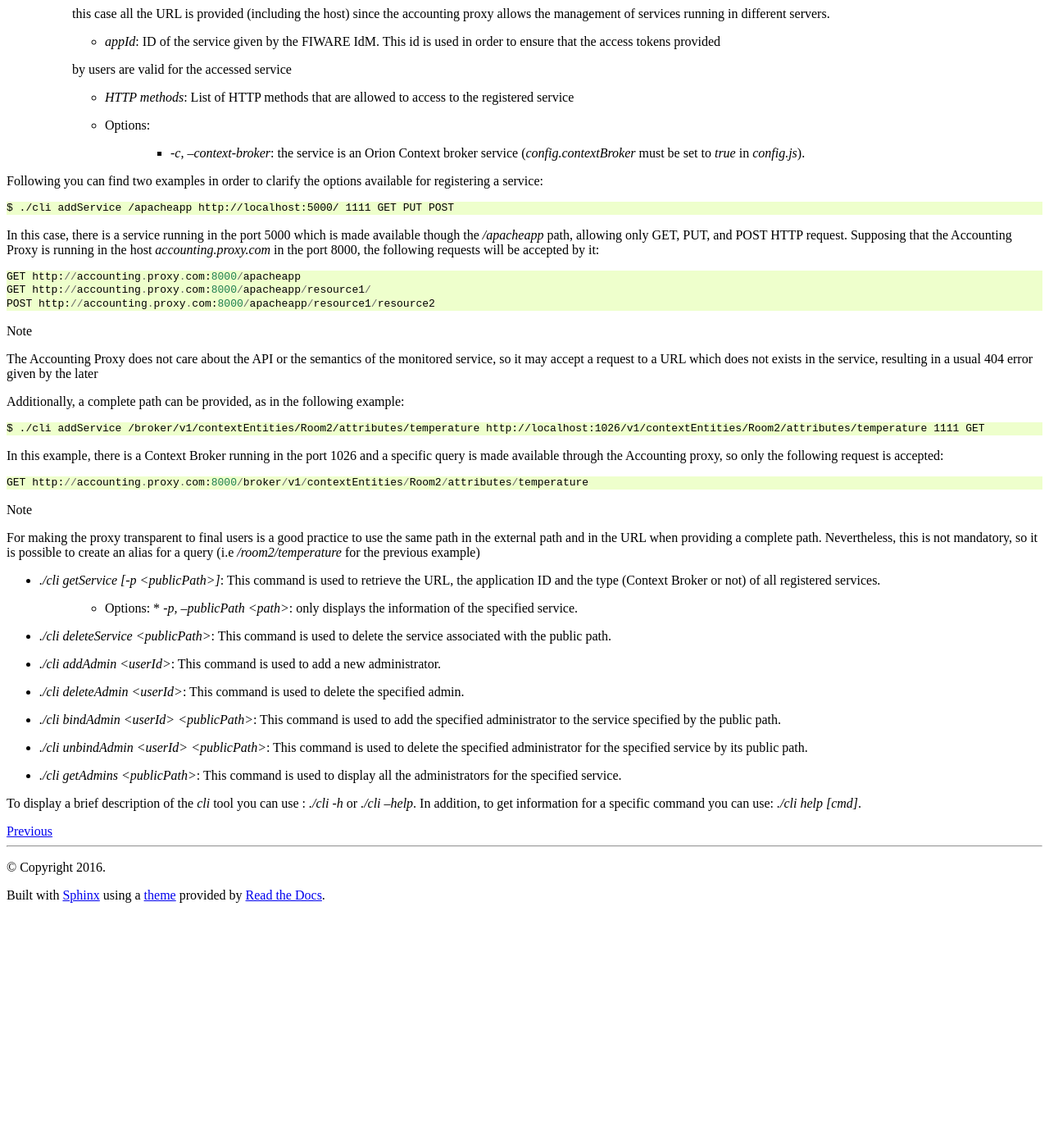
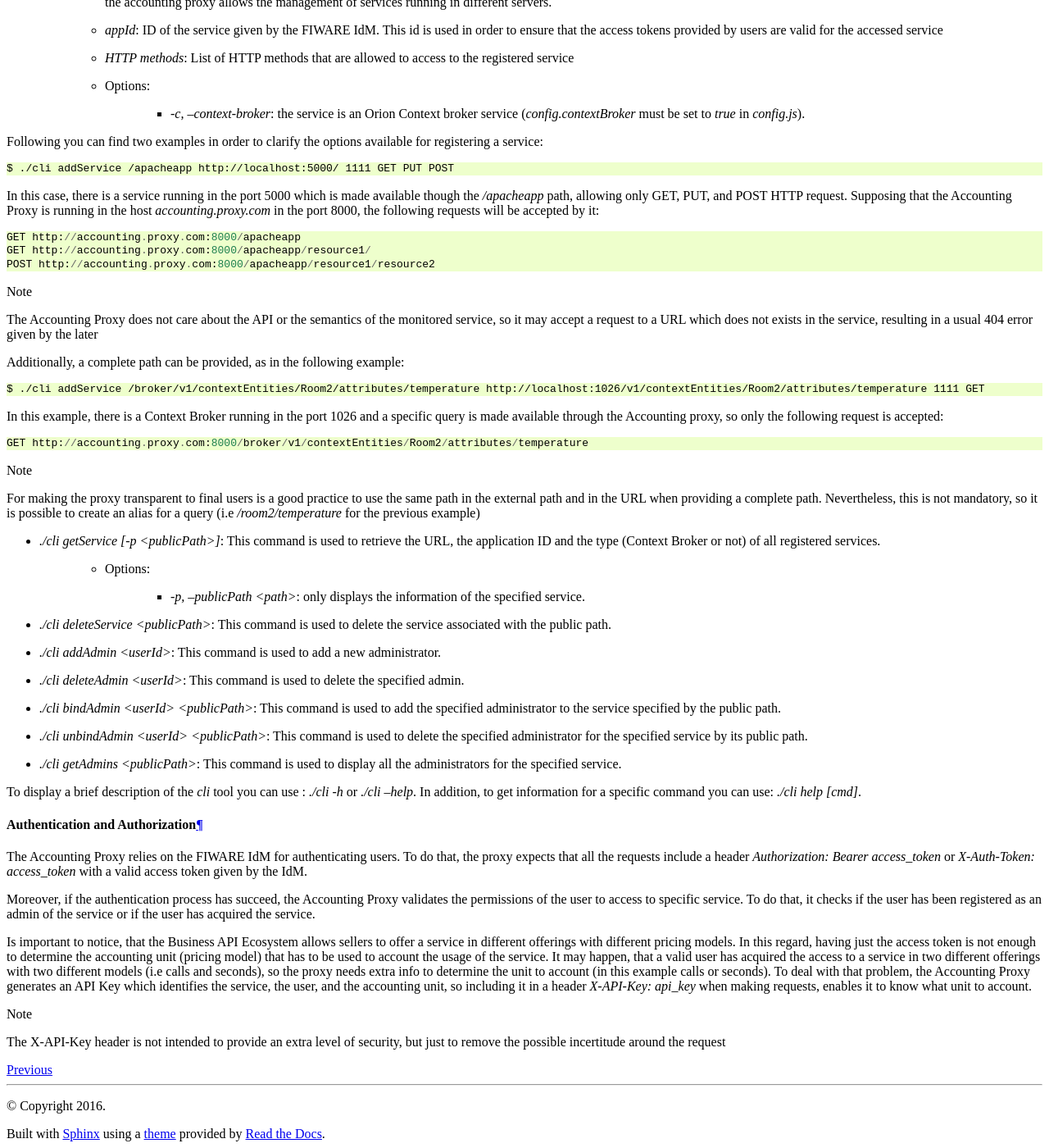
Before and after one commit to FIWARE-TMForum/Business-API-Ecosystem, a Sphinx documentation site: the page built from doc/plugins-guide.rst, in a window 1280 px wide and 1400 px high, scrolled down 4562 px. Shown: the whole window at 82% size. Built offline with Sphinx 7.4.7 and the Read the Docs theme 2.0.0, drawn with Linux system fonts in a browser that asks for light colours; comment, search, counter and statistics services are not loaded; before the commit the page ends 5671 px from its top, so only the background shows below that; some of the changed text lies outside the part shown.

Commit message:
Include an authorization section in accounting proxy doc

```diff
--- a/doc/plugins-guide.rst
+++ b/doc/plugins-guide.rst
@@ -134,19 +134,19 @@ used by admins in order to register, delete, and manage its services. The availa
 * `./cli addService [-c | --context-broker] <publicPath> <url> <appId> <httpMethod> [otherHttpMethods...]`: This command is used to register
   a new service in the Accounting Proxy. It receives the following parameters
     * *publicPath*: Path where the service will be made available to external users. There are two valid patterns for the
-    public path: (1) Providing a path with a single component (*/publicpath*) will make the Accounting Proxy accept requests
-    to sub-paths of the specified one (i.e having a public path */publicpath* requests to */publicpath/more/path* are accepted).
-    This pattern is typically used when you are offering the access to an API with multiple resources. (2) Providing a
-    complete path (*/this/is/the/final/resource/path?color=Blue&shape=rectangular*) will make the Accounting Proxy to
-    accept only requests to the exact registered path including query strings. This pattern is typically used when you are
-    offering a single URL, like a Context Broker query.
+      public path: (1) Providing a path with a single component (*/publicpath*) will make the Accounting Proxy accept requests
+      to sub-paths of the specified one (i.e having a public path */publicpath* requests to */publicpath/more/path* are accepted).
+      This pattern is typically used when you are offering the access to an API with multiple resources. (2) Providing a
+      complete path (*/this/is/the/final/resource/path?color=Blue&shape=rectangular*) will make the Accounting Proxy to
+      accept only requests to the exact registered path including query strings. This pattern is typically used when you are
+      offering a single URL, like a Context Broker query.
 
     * *url*: URL where your service is actually running and where requests to the proxy will be redirected. Note that in
-    this case all the URL is provided (including the host) since the accounting proxy allows the management of services
-    running in different servers.
+      this case all the URL is provided (including the host) since the accounting proxy allows the management of services
+      running in different servers.
 
     * *appId*: ID of the service given by the FIWARE IdM. This id is used in order to ensure that the access tokens provided
-    by users are valid for the accessed service
+      by users are valid for the accessed service
 
     * *HTTP methods*: List of HTTP methods that are allowed to access to the registered service
 
@@ -185,8 +185,9 @@ Accounting proxy, so only the following request is accepted: ::
 
 * `./cli getService [-p <publicPath>]`: This command is used to retrieve the URL, the application ID and the type
   (Context Broker or not) of all registered services.
+
     * Options:
-      * `-p, --publicPath <path>`: only displays the information of the specified service.
+       * `-p, --publicPath <path>`: only displays the information of the specified service.
 
 * `./cli deleteService <publicPath>`: This command is used to delete the service associated with the public path.
 * `./cli addAdmin <userId>`: This command is used to add a new administrator.
@@ -197,3 +198,26 @@ Accounting proxy, so only the following request is accepted: ::
 
 To display a brief description of the *cli* tool you can use : `./cli -h` or `./cli --help`. In addition, to get
 information for a specific command you can use: `./cli help [cmd]`.
+
+Authentication and Authorization
+--------------------------------
+
+The Accounting Proxy relies on the FIWARE IdM for authenticating users. To do that, the proxy expects that all the requests
+include a header *Authorization: Bearer access_token* or *X-Auth-Token: access_token* with a valid access token given
+by the IdM.
+
+Moreover, if the authentication process has succeed, the Accounting Proxy validates the permissions of the user to access
+to specific service. To do that, it checks if the user has been registered as an admin of the service or if the user has
+acquired the service.
+
+Is important to notice, that the Business API Ecosystem allows sellers to offer a service in different offerings with
+different pricing models. In this regard, having just the access token is not enough to determine the accounting unit
+(pricing model) that has to be used to account the usage of the service. It may happen, that a valid user has acquired
+the access to a service in two different offerings with two different models (i.e calls and seconds), so the proxy
+needs extra info to determine the unit to account (in this example calls or seconds). To deal with that problem, the
+Accounting Proxy generates an API Key which identifies the service, the user, and the accounting unit, so including
+it in a header *X-API-Key: api_key* when making requests, enables it to know what unit to account.
+
+.. note::
+    The X-API-Key header is not intended to provide an extra level of security, but just to remove the possible incertitude
+    around the request
```
